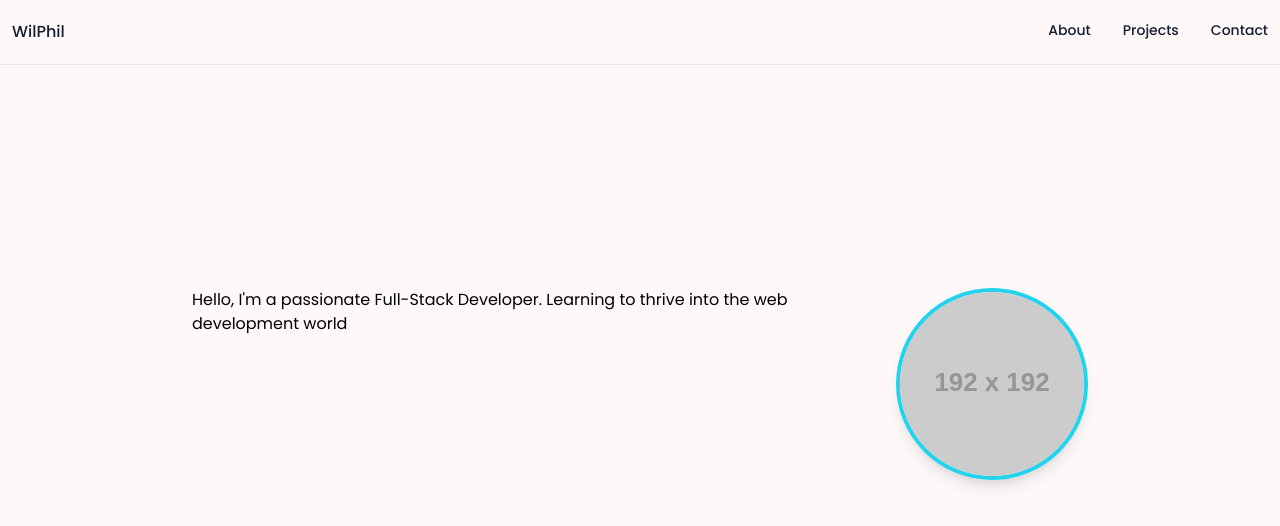
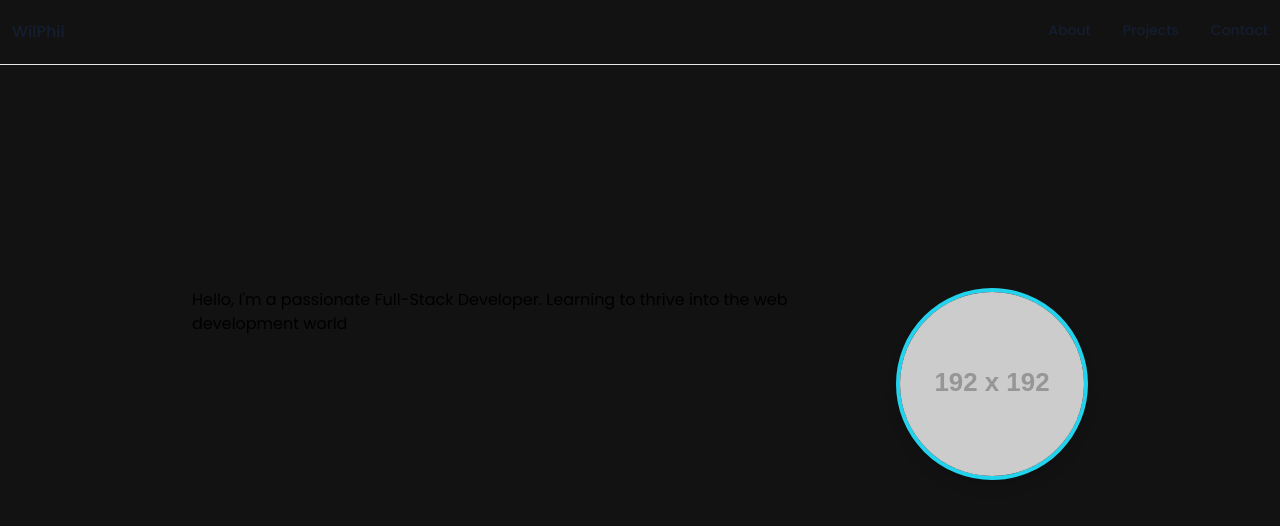
Before and after one commit to WilPhil/my-portfolio, a React (Create React App) app: page / in a window 1280 px wide. Shown: the top 526 px of the page. Built offline with nearby package versions, Linux system fonts and the light colour scheme.

Commit message:
change: bg color

```diff
--- a/src/index.css
+++ b/src/index.css
@@ -1,14 +1,16 @@
-@import url('https://fonts.googleapis.com/css2?family=Poppins:wght@300;400;500;600;700&display=swap');
+@import url("https://fonts.googleapis.com/css2?family=Poppins:wght@300;400;500;600;700&display=swap");
 
 @tailwind base;
 @tailwind components;
 @tailwind utilities;
 
-html, body, #root {
+html,
+body,
+#root {
   height: 100%;
 }
 
 body {
-  background-color: #fff8f8;
-  font-family: 'Poppins', sans-serif;
+  background-color: #121212;
+  font-family: "Poppins", sans-serif;
 }
```
